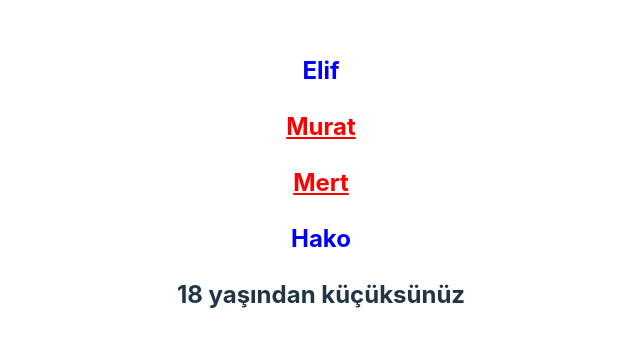
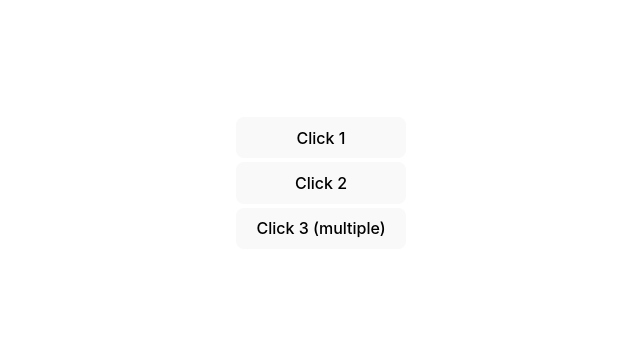
Before and after one commit to muratcankirdar/react-egitim-28-nisan, a React (Vite) app: page / in a window 1280 px wide. Shown: the part 217-564 px from the top of the page, without its empty margins (319-959 px from the left). Built offline with nearby package versions, Linux system fonts and the light colour scheme.

Commit message:
Click, exercise 5

```diff
--- a/src/App.jsx
+++ b/src/App.jsx
@@ -20,34 +20,33 @@ function App() {
     },
   ];
 
-  const age = 12;
-
   // const namesStartsWithLetterM = people.filter((person) =>
   //   person.name.startsWith("M")
   // );
 
+  const alertMe1 = (text = "") => {
+    alert("Hello", text);
+  };
+
+  const alertMe2 = () => {
+    alert("Hello alert me 2");
+  };
+
   return (
     <>
-      <div>
-        {/* {JSON.stringify(people)} */}
+      <div style={{ display: "flex", flexDirection: "column", gap: 4 }}>
+        <button onClick={alertMe2}>Click 1</button>
 
-        {people.map((person) => (
-          <h2
-            className={person.age > 23 ? "red-text" : "blue-text"}
-            style={{ textDecoration: person.age > 23 ? "underline" : "none" }}
-            key={person.name}
-          >
-            {person.name}
-          </h2>
-        ))}
+        <button onClick={() => alertMe1("murat can")}>Click 2</button>
 
-        {age > 18 ? (
-          <h2>18 yaşından büyüksünüz</h2>
-        ) : age === 18 ? (
-          <h2>18 yaşındasınız</h2>
-        ) : (
-          <h2>18 yaşından küçüksünüz</h2>
-        )}
+        <button
+          onClick={() => {
+            alertMe1("murat can");
+            alertMe2();
+          }}
+        >
+          Click 3 (multiple)
+        </button>
       </div>
     </>
   );
```
